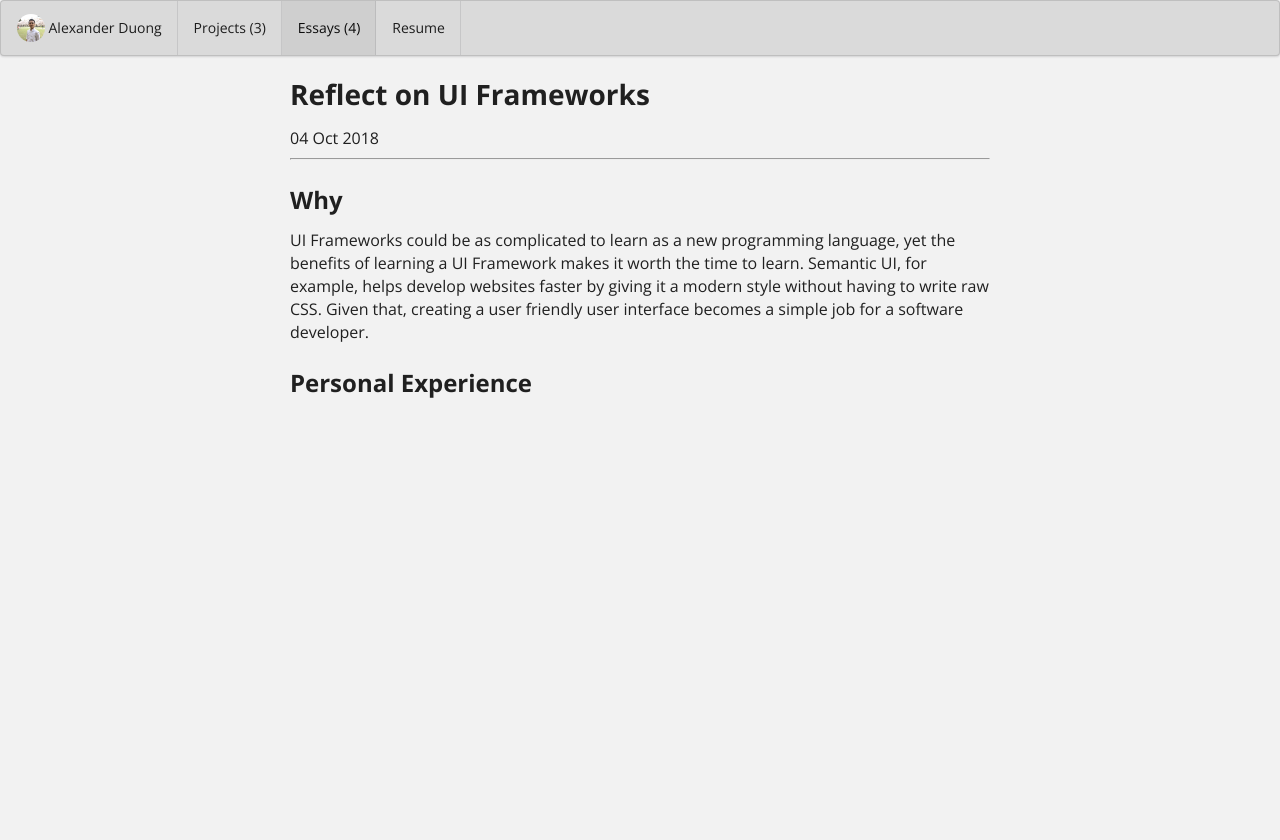
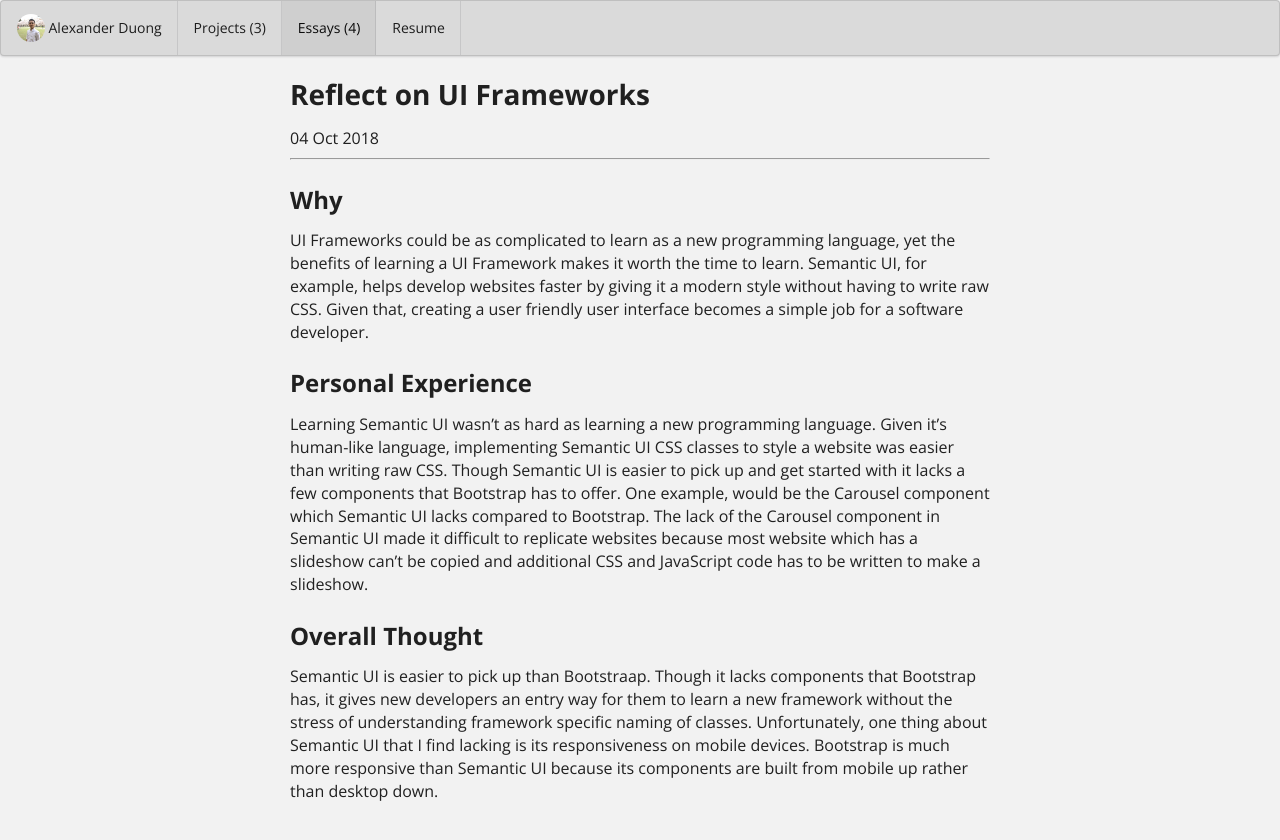
Before and after one commit to aerocraker/aerocraker.github.io, a Jekyll site: the page built from essays/2018-10-04.md, in a window 1280 px wide. Shown: the top 840 px of the page. Built offline with Jekyll 4.4.1, drawn with Linux system fonts in a browser that asks for light colours.

Commit message:
Update 2018-10-04.md

```diff
--- a/essays/2018-10-04.md
+++ b/essays/2018-10-04.md
@@ -14,3 +14,9 @@ labels:
 UI Frameworks could be as complicated to learn as a new programming language, yet the benefits of learning a UI Framework makes it worth the time to learn. Semantic UI, for example, helps develop websites faster by giving it a modern style without having to write raw CSS. Given that, creating a user friendly user interface becomes a simple job for a software developer.
 
 <h2>Personal Experience</h2>
+
+Learning Semantic UI wasn't as hard as learning a new programming language. Given it's human-like language, implementing Semantic UI CSS classes to style a website was easier than writing raw CSS. Though Semantic UI is easier to pick up and get started with it lacks a few components that Bootstrap has to offer. One example, would be the Carousel component which Semantic UI lacks compared to Bootstrap. The lack of the Carousel component in Semantic UI made it difficult to replicate websites because most website which has a slideshow can't be copied and additional CSS and JavaScript code has to be written to make a slideshow.
+
+<h2>Overall Thought</h2>
+
+Semantic UI is easier to pick up than Bootstraap. Though it lacks components that Bootstrap has, it gives new developers an entry way for them to learn a new framework without the stress of understanding framework specific naming of classes. Unfortunately, one thing about Semantic UI that I find lacking is its responsiveness on mobile devices. Bootstrap is much more responsive than Semantic UI because its components are built from mobile up rather than desktop down.
```
